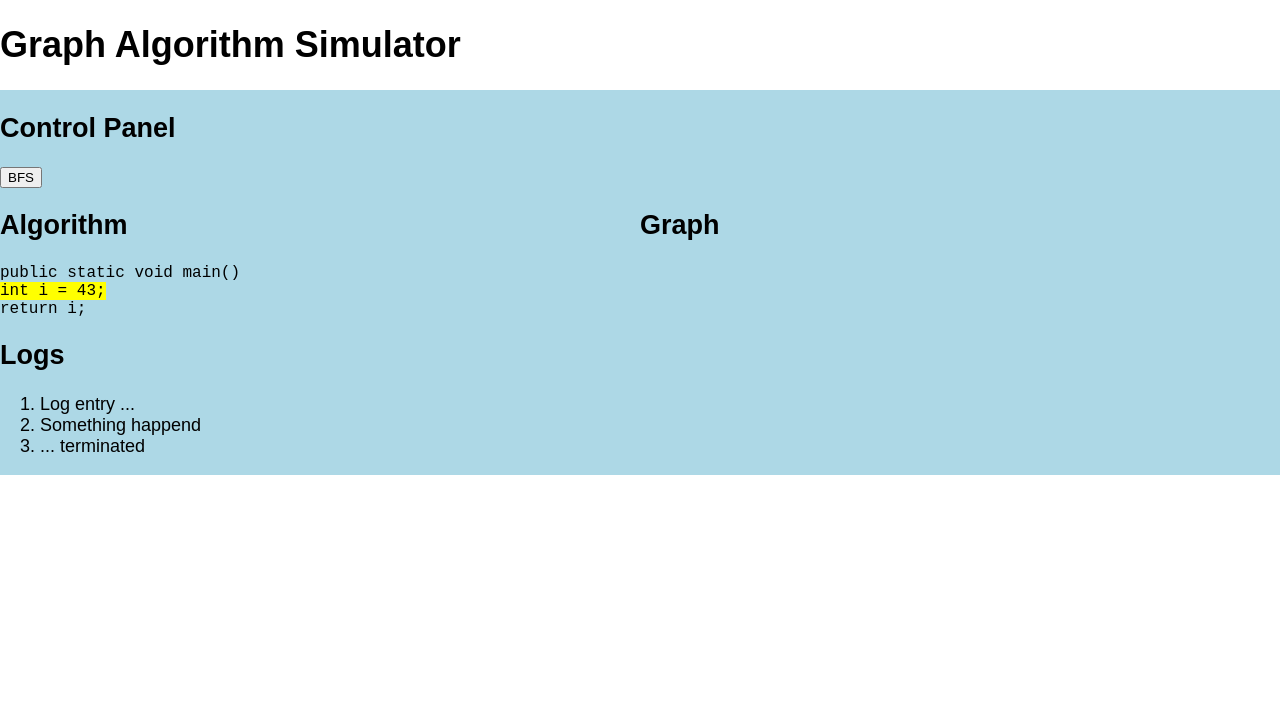
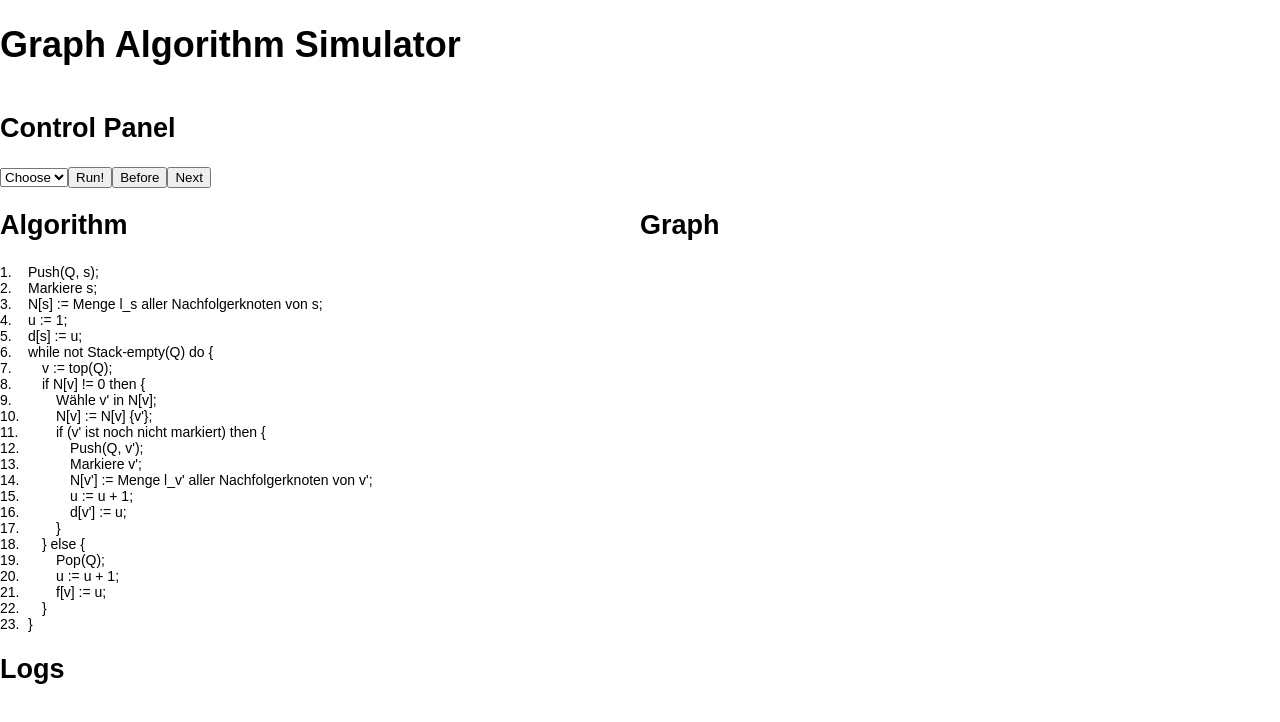
Before and after one commit to johannesheinz/graph-algorithm-simulator, a React (Create React App) app: page / in a window 1280 px wide. Shown: the top 722 px of the page. Built offline with nearby package versions, Linux system fonts and the light colour scheme.

Commit message:
logs computed during bfs

```diff
--- a/src/App.css
+++ b/src/App.css
@@ -15,6 +15,20 @@
   display: flex;
   flex-flow: column nowrap;
   align-items: flex-start;
+  font-size: 14px;
+}
+
+.code-block-line {
+  display: flex;
+  flex-flow: row wrap;
+}
+
+.line-number {
+  width: 2em;
+}
+
+.line-content {
+  margin: 0 0 0 0;
 }
 
 .debug-pointer {
@@ -33,7 +47,7 @@
 }
 
 .overview-item {
-  background: lightblue;
+  /* background: lightblue; */
 }
 
 .flex-container {
--- a/src/App.js
+++ b/src/App.js
@@ -3,35 +3,78 @@ import './App.css';
 
 class App extends Component {
 
-  bfs() {
+  constructor(props) {
+    super(props);
+    this.state = {
+      selectedAlgorithm: '',
+      logs: [],
+      currentLogLine: null,
+    };
+    this.handleChange = this.handleChange.bind(this);
+    this.handleSubmit = this.handleSubmit.bind(this);
+    this.next = this.next.bind(this);
+    this.before = this.before.bind(this);
+  }
+
+  handleChange(event) {
+    this.setState({selectedAlgorithm: event.target.value});
+  }
+
+  handleSubmit(event) {
+    console.log('Run ' + this.state.selectedAlgorithm);
+
     var nodes = ['a', 'b', 'c']
     var neighbors = {};
     neighbors['a'] = ['b', 'c'];
     neighbors['b'] = ['c'];
     neighbors['c'] = ['b']
-    var d = {}
-    d['a'] = 0;
-    var Q = ['a'];
 
-    while (Q.length !== 0) {
-      var currentNode = Q[0];
-      if (neighbors[currentNode].length !== 0) {
-        var neighbor = neighbors[currentNode][0];
-        if (d[neighbor] === undefined) {
-          d[neighbor] = d[currentNode] + 1;
-          Q.push(neighbor);
-        } else {
-          neighbors[currentNode].splice(0,1);
-        }
-      } else {
-        Q.splice(0, 1);
-      }
-    }
+    const graph = {
+      nodes: nodes,
+      edges: neighbors
+    };
 
-    console.log(d);
+    this.setState((prevState, props) => {
+      const logs = executeAlgorithm("bfs", graph, 'a');
+      return ({
+        logs: []
+      });
+    });
+
+    event.preventDefault();
+  }
+
+  next() {
+    this.setState((prevState, props) => ({
+      selectedAlgorithm: prevState.selectedAlgorithm,
+      currentDebugLine: prevState.currentDebugLine + 1
+    }));
+  }
+
+  before() {
+    this.setState((prevState, props) => ({
+      selectedAlgorithm: prevState.selectedAlgorithm,
+      currentDebugLine: prevState.logs[currentLogLine + 1] - 1
+    }));
   }
 
   render() {
+    const data = Data();
+    const algorithm = data.algorithms[0];
+    const codeLines = algorithm.code.map((codeLine) => {
+      var codeLineStyle = 'code-block-line';
+      if (codeLine.number === this.state.currentDebugLine)  {
+        codeLineStyle += ' debug-pointer';
+      }
+      return (
+        <div key={codeLine.number.toString()} className={codeLineStyle}>
+          <div className="line-number">{codeLine.number}.</div>
+          <div className="line-content" style={{ paddingLeft: `${codeLine.padding}em`}}>
+            {codeLine.content}
+          </div>
+        </div>
+      );
+    });
     return (
       <div className="App">
         <h1>Graph Algorithm Simulator</h1>
@@ -39,18 +82,20 @@ class App extends Component {
           <div className="overview-item flex-item--full">
             <h2>Control Panel</h2>
             <div>
-              <button onClick={this.bfs}>
-                BFS
-              </button>
+              <select value={this.state.selectedAlgorithm} onChange={this.handleChange}>
+                <option value="default">Choose</option>
+                <option value="dfs">DFS</option>
+                <option value="bfs">BFS</option>
+              </select>
+              <button onClick={this.handleSubmit}>Run!</button>
+              <button onClick={this.before}>Before</button>
+              <button onClick={this.next}>Next</button>
             </div>
           </div>
           <div className="overview-item flex-item--half">
             <h2>Algorithm</h2>
             <div className="code-block">
-              <code>public static void main()</code>
-              <code className="debug-pointer">  int i = 43;</code>
-              <code>  return i;</code>
-              <code></code>
+              {codeLines}
             </div>
           </div>
           <div className="overview-item flex-item--half">
@@ -60,9 +105,6 @@ class App extends Component {
           <div className="overview-item flex-item--full">
             <h2>Logs</h2>
             <ol>
-              <li>Log entry ...</li>
-              <li>Something happend</li>
-              <li>... terminated</li>
             </ol>
           </div>
         </div>
@@ -71,5 +113,95 @@ class App extends Component {
   }
 }
 
+function Data() {
+  return {
+    algorithms: [
+      {
+        name: 'BFS',
+        code: [
+          { number: 1, padding: 0, content: 'Push(Q, s);' },
+          { number: 2, padding: 0, content: 'Markiere s;' },
+          { number: 3, padding: 0, content: 'N[s] := Menge l_s aller Nachfolgerknoten von s;' },
+          { number: 4, padding: 0, content: 'u := 1;' },
+          { number: 5, padding: 0, content: 'd[s] := u;' },
+          { number: 6, padding: 0, content: 'while not Stack-empty(Q) do {' },
+          { number: 7, padding: 1, content: 'v := top(Q);' },
+          { number: 8, padding: 1, content: 'if N[v] != 0 then {' },
+          { number: 9, padding: 2, content: 'Wähle v\' in N[v];' },
+          { number: 10, padding: 2, content: 'N[v] := N[v] \ {v\'};' },
+          { number: 11, padding: 2, content: 'if (v\' ist noch nicht markiert) then {' },
+          { number: 12, padding: 3, content: 'Push(Q, v\');' },
+          { number: 13, padding: 3, content: 'Markiere v\';' },
+          { number: 14, padding: 3, content: 'N[v\'] := Menge l_v\' aller Nachfolgerknoten von v\';' },
+          { number: 15, padding: 3, content: 'u := u + 1;' },
+          { number: 16, padding: 3, content: 'd[v\'] := u;' },
+          { number: 17, padding: 2, content: '}' },
+          { number: 18, padding: 1, content: '} else {' },
+          { number: 19, padding: 2, content: 'Pop(Q);' },
+          { number: 20, padding: 2, content: 'u := u + 1;' },
+          { number: 21, padding: 2, content: 'f[v] := u;' },
+          { number: 22, padding: 1, content: '}' },
+          { number: 23, padding: 0, content: '}' }
+        ]
+      }
+    ]
+  }
+}
+
+function executeAlgorithm(algorithm, graph, startNode) {
+  var logs = [];
+  if (algorithm === 'bfs') {
+    logs = bfs(graph.nodes, graph.edges, startNode);
+  }
+  console.log('Computed logs with length ' + logs.length);
+  return logs;
+}
+
+function bfs(nodes, edges, startNode) {
+  var logs = [];
+  var d = {};
+  var Q = [];
+
+  logs.push({
+    id: 0,
+    line: 1,
+    state: `Q = ${Q}, d = ${d}`
+  });
+
+  d[startNode] = 0;
+  Q = [startNode];
+
+  logs.push({
+    id: logs[logs.length -1].id + 1,
+    state: `Q = ${Q}, d = ${d}`,
+    line: 6
+  });
+
+  while (Q.length !== 0) {
+    var currentNode = Q[0];
+    if (edges[currentNode].length !== 0) {
+      var nextNode = edges[currentNode][0];
+      if (d[nextNode] === undefined) {
+        d[nextNode] = d[currentNode] + 1;
+        Q.push(nextNode);
+      } else {
+        edges[currentNode].splice(0,1);
+      }
+    } else {
+      Q.splice(0, 1);
+    }
+
+    logs.push({
+      id: logs[logs.length -1].id + 1,
+      line: 22,
+      state: `Q = ${Q}, d = ${d}`
+    });
+
+  }
+
+  return logs;
+}
+
+
 
 export default App;
```
